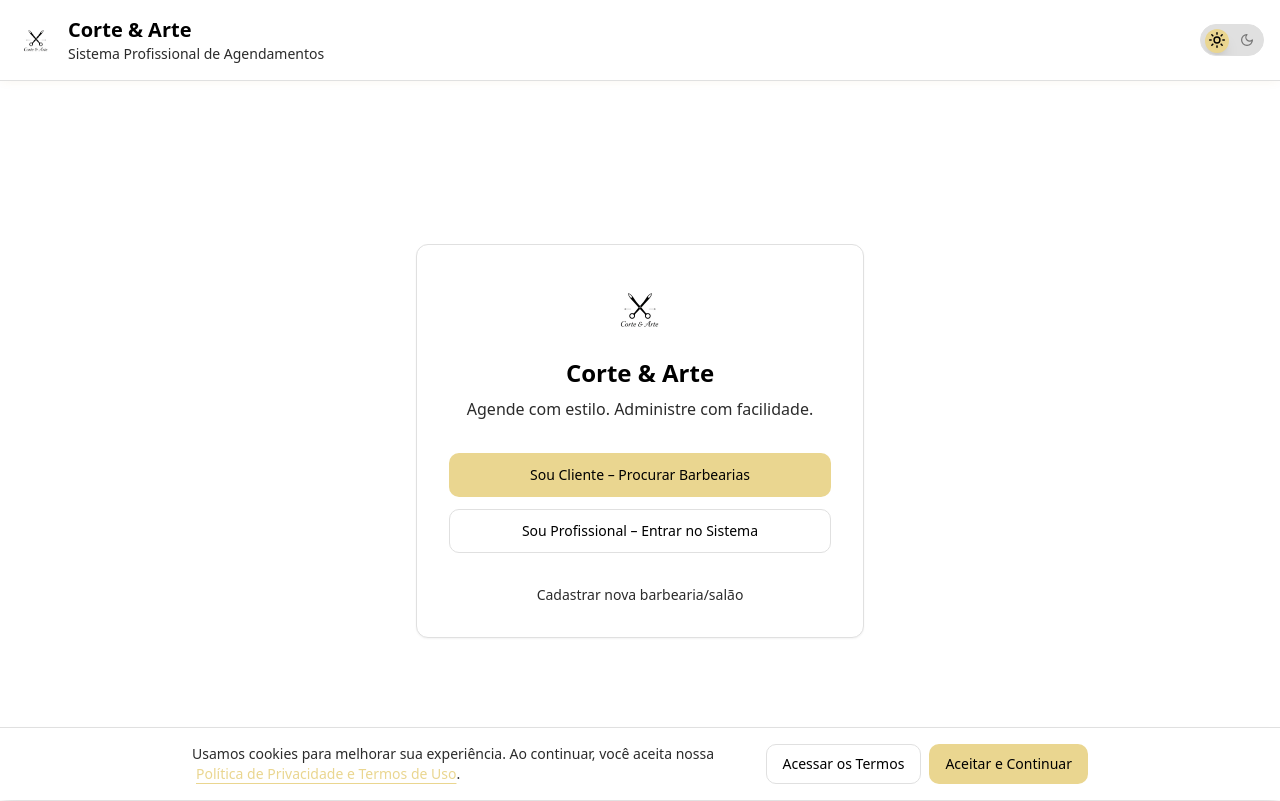
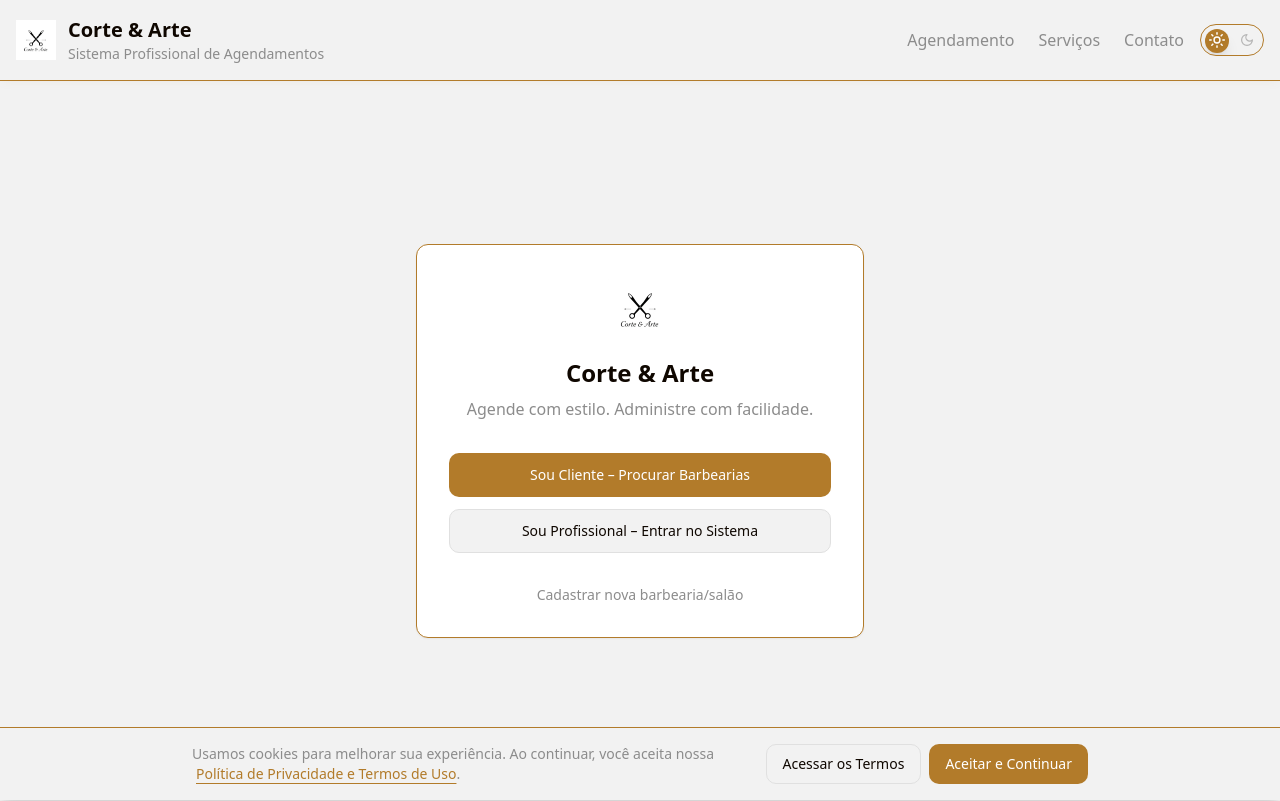
Before and after one commit to coioteTI/corte-e-arte-agenda, a React (Vite) app: page / in a window 1280 px wide. Built offline with nearby package versions, Linux system fonts and the light colour scheme.

Commit message:
Reverted to commit f601008818b9761b0b2729e61e1a80970d5bae10

```diff
--- a/src/components/Header.tsx
+++ b/src/components/Header.tsx
@@ -8,7 +8,11 @@ import { ThemeToggle } from "@/components/ThemeToggle";
 export const Header = () => {
   const [isMobileMenuOpen, setIsMobileMenuOpen] = useState(false);
 
-  const navigationItems = [];
+  const navigationItems = [
+    { href: "#agendamento", label: "Agendamento" },
+    { href: "#servicos", label: "Serviços" },
+    { href: "#contato", label: "Contato" },
+  ];
 
   const closeMobileMenu = () => setIsMobileMenuOpen(false);
 
--- a/src/index.css
+++ b/src/index.css
@@ -10,31 +10,31 @@ Design System: Minimalista, Clean, Branco e Preto
 
 @layer base {
   :root {
-    /* Light Mode - Nova Paleta */
-    --background: 0 0% 100%; /* #FFFFFF - Branco */
-    --foreground: 0 0% 0%; /* #000000 - Preto */
+    /* Light Mode - Dourado Luxuoso */
+    --background: 0 0% 95%; /* #F2F2F2 - Cinza quase branco */
+    --foreground: 27 100% 3%; /* #0E0D0A - Preto intenso */
 
     --card: 0 0% 100%;
-    --card-foreground: 0 0% 0%;
+    --card-foreground: 27 100% 3%;
 
     --popover: 0 0% 100%;
-    --popover-foreground: 0 0% 0%;
+    --popover-foreground: 27 100% 3%;
 
-    /* Primary - Dourado Claro */
-    --primary: 47 68% 74%; /* #F0D18A - Dourado claro */
-    --primary-foreground: 0 0% 0%;
+    /* Primary - Dourado Escuro */
+    --primary: 36 62% 43%; /* #A48237 - Dourado escuro */
+    --primary-foreground: 0 0% 100%;
 
-    /* Secondary - Cinza Suave */
-    --secondary: 0 0% 88%; /* #E0E0E0 - Cinza suave */
-    --secondary-foreground: 0 0% 0%;
+    /* Secondary - Dourado Claro */
+    --secondary: 45 68% 74%; /* #F0D18A - Dourado claro */
+    --secondary-foreground: 27 100% 3%;
 
     /* Muted */
-    --muted: 0 0% 88%;
-    --muted-foreground: 0 0% 17%; /* #2C2C2C - Cinza suave escuro */
+    --muted: 0 0% 95%;
+    --muted-foreground: 0 0% 55%; /* #8C8C8C - Cinza médio */
 
     /* Accent */
-    --accent: 47 68% 74%;
-    --accent-foreground: 0 0% 0%;
+    --accent: 45 68% 74%;
+    --accent-foreground: 27 100% 3%;
 
     /* Success */
     --success: 142 76% 36%;
@@ -46,9 +46,9 @@ Design System: Minimalista, Clean, Branco e Preto
     --destructive-foreground: 0 0% 100%;
 
     /* Borders */
-    --border: 0 0% 88%;
+    --border: 36 62% 43%;
     --input: 0 0% 88%;
-    --ring: 47 68% 74%;
+    --ring: 36 62% 43%;
 
     /* Spacing & Effects */
     --radius: 0.75rem;
@@ -64,21 +64,21 @@ Design System: Minimalista, Clean, Branco e Preto
     /* Transitions */
     --transition-smooth: all 0.3s cubic-bezier(0.4, 0, 0.2, 1);
 
-    /* Sidebar Colors */
-    --sidebar-background: 0 0% 100%;
-    --sidebar-foreground: 0 0% 0%;
-    --sidebar-primary: 47 68% 74%;
-    --sidebar-primary-foreground: 0 0% 0%;
-    --sidebar-accent: 0 0% 88%;
-    --sidebar-accent-foreground: 0 0% 0%;
-    --sidebar-border: 0 0% 88%;
-    --sidebar-ring: 47 68% 74%;
+    /* Sidebar Colors - Dourado */
+    --sidebar-background: 0 0% 95%;
+    --sidebar-foreground: 27 100% 3%;
+    --sidebar-primary: 36 62% 43%;
+    --sidebar-primary-foreground: 0 0% 100%;
+    --sidebar-accent: 45 68% 74%;
+    --sidebar-accent-foreground: 27 100% 3%;
+    --sidebar-border: 36 62% 43%;
+    --sidebar-ring: 36 62% 43%;
   }
 
   .dark {
-    /* Dark Mode - Nova Paleta */
+    /* Dark Mode - Preto com Dourado */
     --background: 0 0% 7%; /* #121212 - Preto principal */
-    --foreground: 0 0% 100%; /* #FFFFFF - Branco para texto */
+    --foreground: 0 0% 100%; /* Branco para texto */
 
     --card: 0 0% 17%; /* #2C2C2C - Cinza suave para cards */
     --card-foreground: 0 0% 100%;
@@ -86,13 +86,13 @@ Design System: Minimalista, Clean, Branco e Preto
     --popover: 0 0% 7%;
     --popover-foreground: 0 0% 100%;
 
-    /* Primary - Dourado Claro */
-    --primary: 47 68% 74%; /* #F0D18A - Dourado claro */
+    /* Primary - Dourado Brilhante */
+    --primary: 51 100% 50%; /* #FFD700 - Dourado brilhante */
     --primary-foreground: 0 0% 0%;
 
     /* Secondary - Cinza Suave */
-    --secondary: 0 0% 17%; /* #2C2C2C */
-    --secondary-foreground: 0 0% 88%; /* #E0E0E0 */
+    --secondary: 0 0% 17%;
+    --secondary-foreground: 0 0% 88%;
 
     /* Muted - Cinza Escuro */
     --muted: 0 0% 17%;
@@ -100,7 +100,7 @@ Design System: Minimalista, Clean, Branco e Preto
 
     /* Accent */
     --accent: 0 0% 17%;
-    --accent-foreground: 47 68% 74%;
+    --accent-foreground: 51 100% 50%;
 
     /* Success */
     --success: 142 76% 36%;
@@ -112,9 +112,9 @@ Design System: Minimalista, Clean, Branco e Preto
     --destructive-foreground: 0 0% 100%;
 
     /* Borders */
-    --border: 0 0% 17%;
+    --border: 51 100% 50%;
     --input: 0 0% 17%;
-    --ring: 47 68% 74%;
+    --ring: 51 100% 50%;
 
     /* Gradients Dark */
     --gradient-subtle: linear-gradient(180deg, hsl(0 0% 7%), hsl(0 0% 17%));
@@ -127,12 +127,12 @@ Design System: Minimalista, Clean, Branco e Preto
     /* Sidebar Colors - Dark */
     --sidebar-background: 0 0% 7%;
     --sidebar-foreground: 0 0% 100%;
-    --sidebar-primary: 47 68% 74%;
+    --sidebar-primary: 51 100% 50%;
     --sidebar-primary-foreground: 0 0% 0%;
     --sidebar-accent: 0 0% 17%;
     --sidebar-accent-foreground: 0 0% 100%;
-    --sidebar-border: 0 0% 17%;
-    --sidebar-ring: 47 68% 74%;
+    --sidebar-border: 51 100% 50%;
+    --sidebar-ring: 51 100% 50%;
   }
 }
 
```
